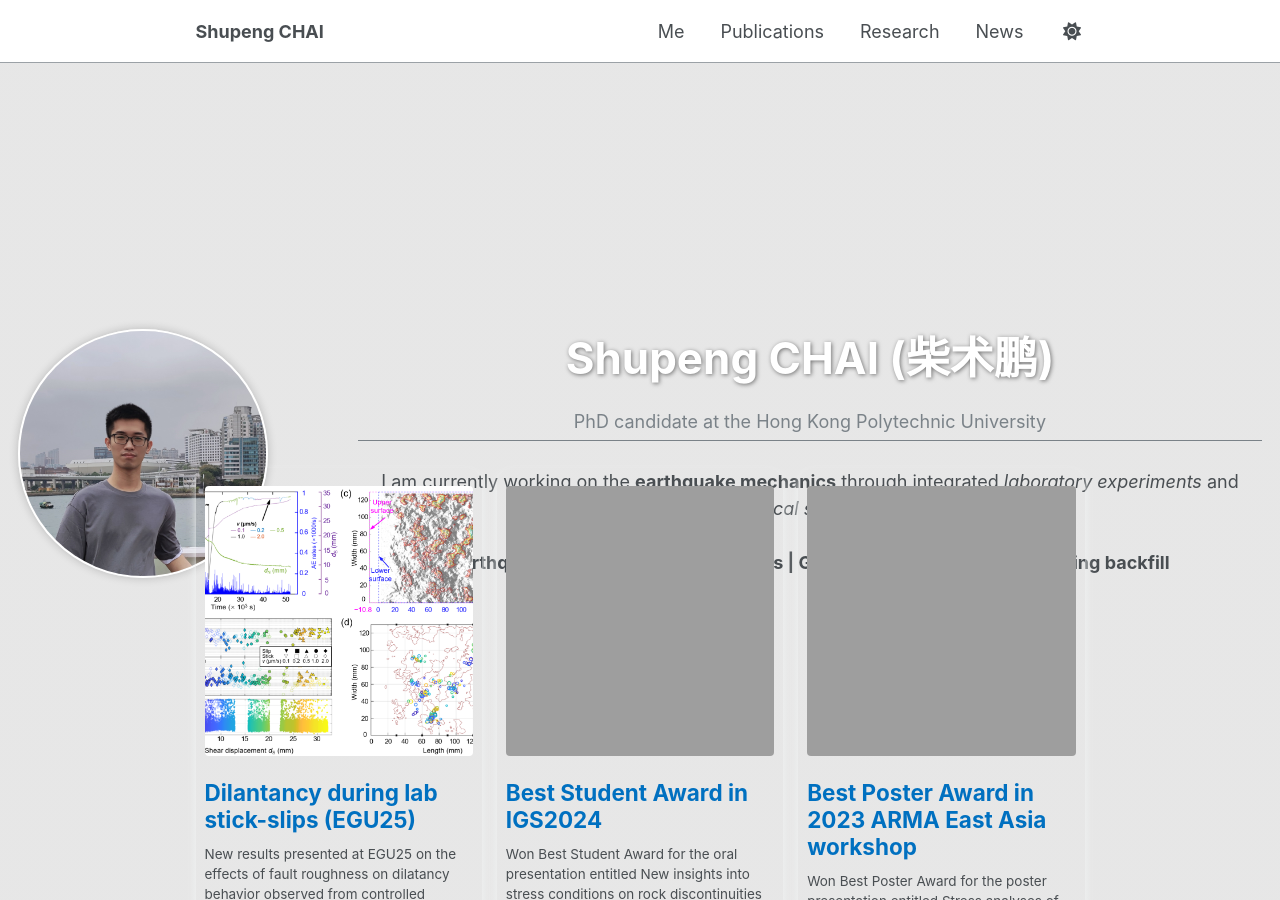
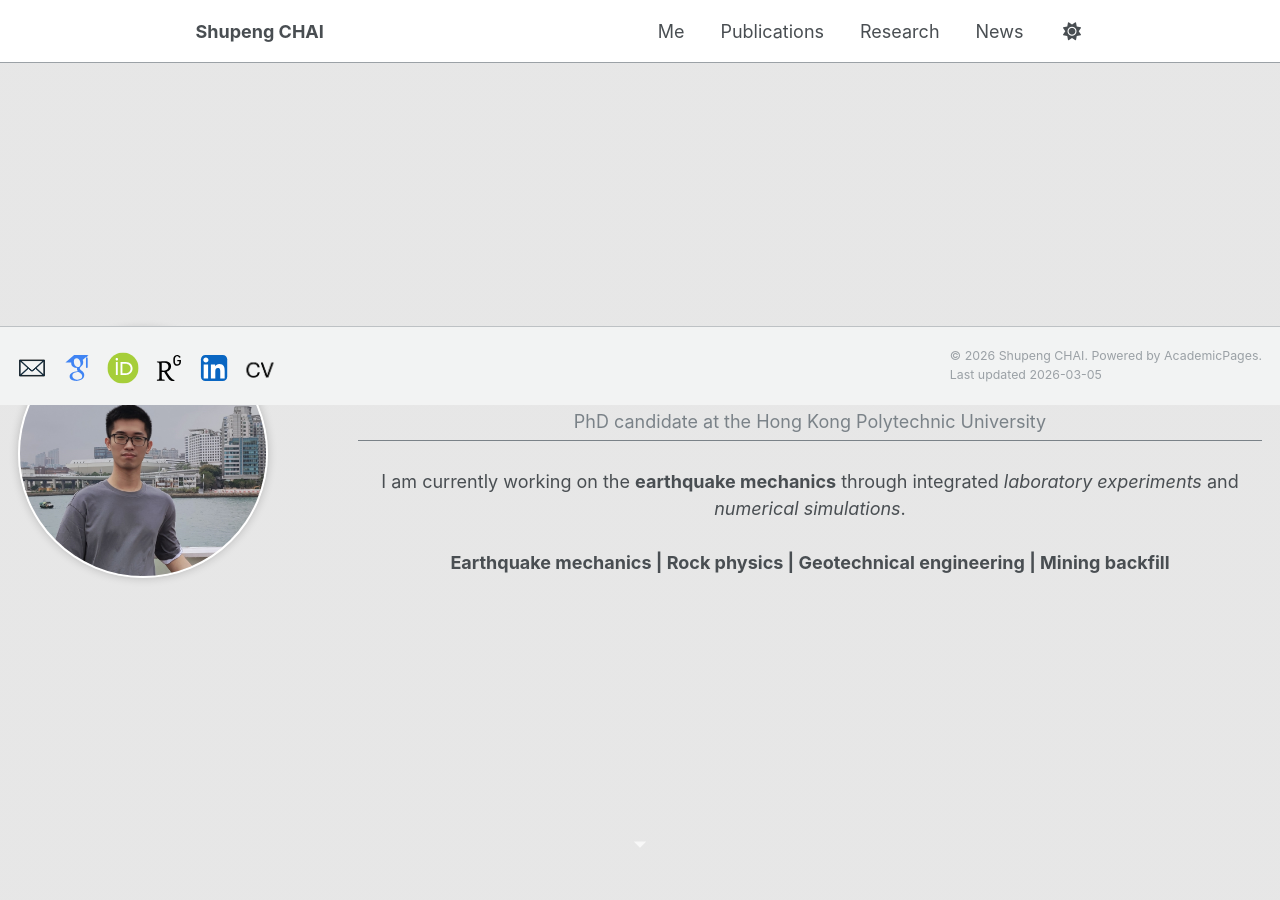
Before and after one commit to spchai/spchai.github.io, a Jekyll site: the page built from _pages/about.md, in a window 1280 px wide and 900 px high, scrolled down 495 px. Built offline with Jekyll 4.4.1, drawn with Linux system fonts in a browser that asks for light colours; some of the changed text lies outside the part shown.

Commit message:
Revert "Home"
This reverts commit 895f3b7068457b9cbd5cc2057ce1d5c6a9afb3a0.

```diff
--- a/_layouts/splash.html
+++ b/_layouts/splash.html
@@ -8,7 +8,8 @@
   {% include page__hero.html %}
 {% endif %}
 
-<div id="main" role="main"{% if page.header.fullscreen %} class="main--fullscreen-hero"{% endif %}>
+{% if page.header.fullscreen != true %}
+<div id="main" role="main">
   <article class="splash" itemscope itemtype="http://schema.org/CreativeWork">
     {% if page.title %}<meta itemprop="headline" content="{{ page.title | markdownify | strip_html | strip_newlines | escape_once }}">{% endif %}
     {% if page.excerpt %}<meta itemprop="description" content="{{ page.excerpt | markdownify | strip_html | strip_newlines | escape_once }}">{% endif %}
@@ -20,3 +21,4 @@
     </section>
   </article>
 </div>
+{% endif %}
--- a/_pages/about.md
+++ b/_pages/about.md
@@ -28,6 +28,7 @@
       </div>
     </div>
   </div>
+
 recent:
   - image_path: /Research/Dilatancy_DS.png
     alt: "Dilantancy during laboratory stick-slips (EGU25)"
--- a/_sass/layout/_page.scss
+++ b/_sass/layout/_page.scss
@@ -13,12 +13,6 @@
 
   @include breakpoint($x-large) {
     max-width: $x-large;
-  }
-
-  &.main--fullscreen-hero {
-    margin-top: 100vh;
-    position: relative;
-    z-index: 10;
   }
 }
 
@@ -219,8 +213,7 @@
     background-attachment: fixed;
     animation: intro 0.3s both;
     animation-delay: 0.25s;
-    z-index: 1;
-    pointer-events: none;
+    z-index: 0;
 
     a {
       color: #fff;
@@ -233,8 +226,7 @@
       width: 100%;
       max-width: 100%;
       position: relative;
-      z-index: 2;
-      pointer-events: auto;
+      z-index: 1;
 
       @include breakpoint($x-large) {
         max-width: 90%;
@@ -261,7 +253,7 @@
 
 .page__hero-arrow {
   position: fixed;
-  bottom: calc(100vh + 30px);
+  bottom: 30px;
   left: 50%;
   transform: translateX(-50%);
   display: flex;
@@ -271,7 +263,7 @@
   height: 50px;
   cursor: pointer;
   animation: bounce 2s infinite;
-  z-index: 15;
+  z-index: 20;
 
   &:hover {
     .page__hero-arrow-icon {
```
